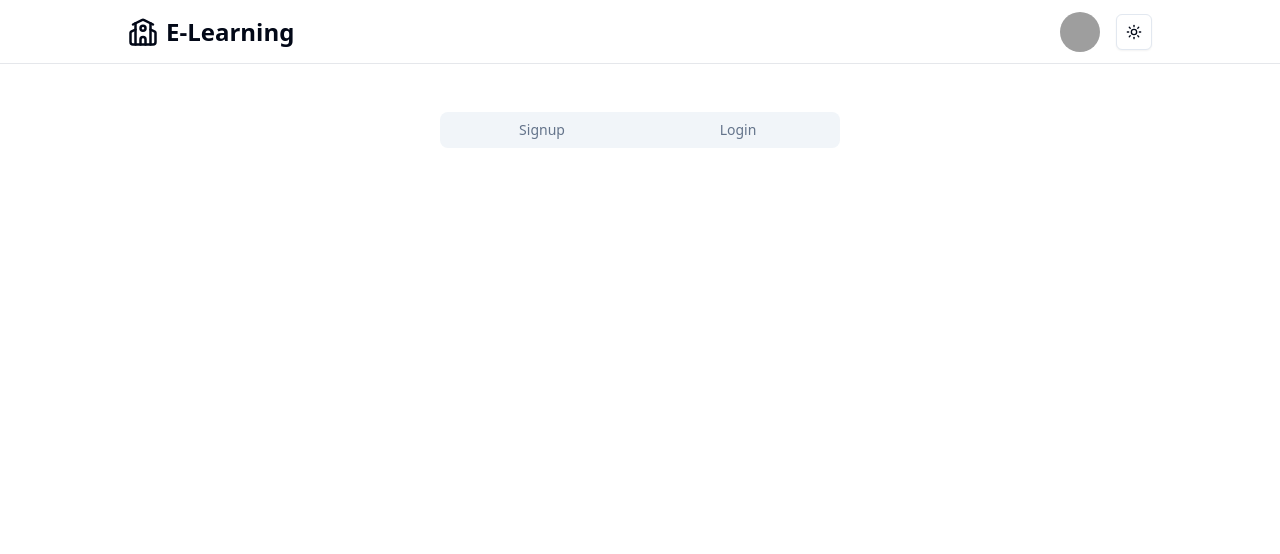
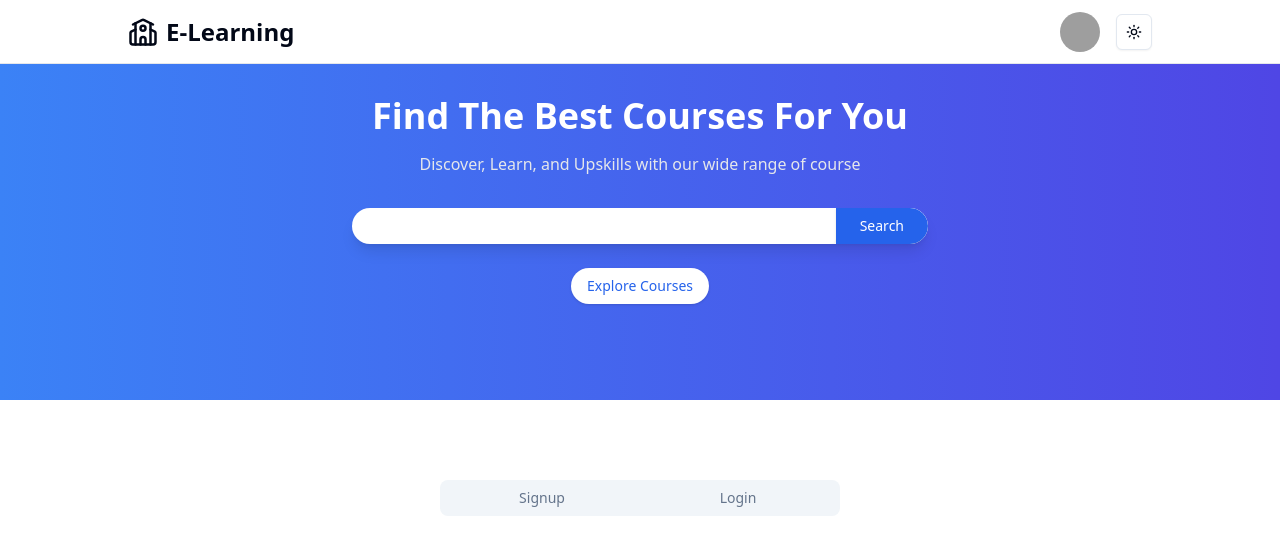
Before and after one commit to Anandpatel54/e-learning, a React (Vite) app in the folder client/: page / in a window 1280 px wide. Shown: the top 554 px of the page. Built offline with nearby package versions, Linux system fonts and the light colour scheme; grey boxes are pictures that could not be loaded.

Commit message:
Hero part making

```diff
--- a/client/src/App.jsx
+++ b/client/src/App.jsx
@@ -1,10 +1,12 @@
 import Navbar from "./components/Navbar";
 import Login from "./pages/Login";
+import HeroSection from "./pages/student/HeroSection";
 
 const App = () => {
   return (
     <main className="">
       <Navbar />
+      <HeroSection />
       <Login />
     </main>
   );
--- a/client/src/pages/Login.jsx
+++ b/client/src/pages/Login.jsx
@@ -82,7 +82,7 @@
     registerError,
   ]);
   return (
-    <div className="flex items-center justify-center w-full mt-28">
+    <div className="flex items-center justify-center w-full mt-20">
       <Tabs defaultValue="account" className="w-[400px]">
         <TabsList className="grid w-full grid-cols-2">
           <TabsTrigger value="signup">Signup</TabsTrigger>
--- a/client/src/pages/student/HeroSection.jsx
+++ b/client/src/pages/student/HeroSection.jsx
@@ -1,9 +1,34 @@
-import React from 'react'
+import { Button } from "@/components/ui/button";
+import { Input } from "@/components/ui/input";
 
 const HeroSection = () => {
   return (
-    <div>HeroSection</div>
-  )
-}
+    <div className="relative bg-gradient-to-r from-blue-500 to bg-indigo-600 dark:from-gray-800 dark:to-gray-900 py-24 px-4 text-center">
+      <div className="max-w-5xl mx-auto">
+        <h1 className="text-white text-4xl font-bold mb-4">
+          Find The Best Courses For You
+        </h1>
+        <p className="text-gray-200 dark:text-gray-400 mb-8">
+          Discover, Learn, and Upskills with our wide range of course
+        </p>
+        <form
+          action=""
+          className="flex items-center bg-white dark:bg-gray-800 rounded-full shadow-lg overflow-hidden max-w-xl mx-auto mb-6"
+        >
+          <Input
+            className="flex-grow border-none focus-visible:ring-0 px-6 py-3 text-gray-900 dark:text-gray-100 placeholder-gray-400 dark:placeholder-gray-500"
+            type="text"
+          />
+          <Button className="bg-blue-600 dark:bg-blue-700 text-white px-6 py-3 rounded-r-full hover:bg-blue-700 dark:hover:bg-blue-800">
+            Search
+          </Button>
+        </form>
+        <Button className="bg-white dark:bg-gray-800 text-blue-600 rounded-full hover:bg-gray-200">
+          Explore Courses
+        </Button>
+      </div>
+    </div>
+  );
+};
 
-export default HeroSection
+export default HeroSection;
```
